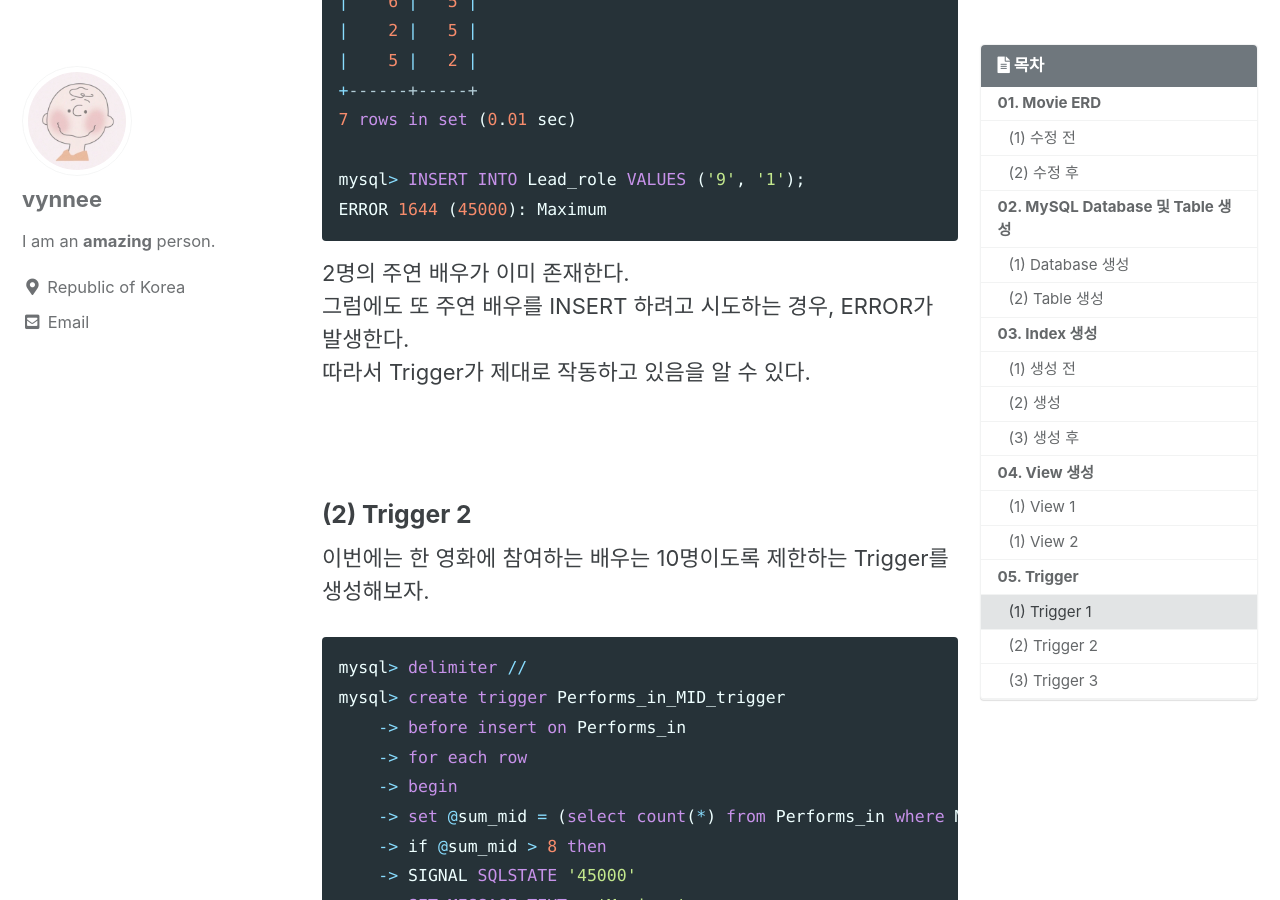
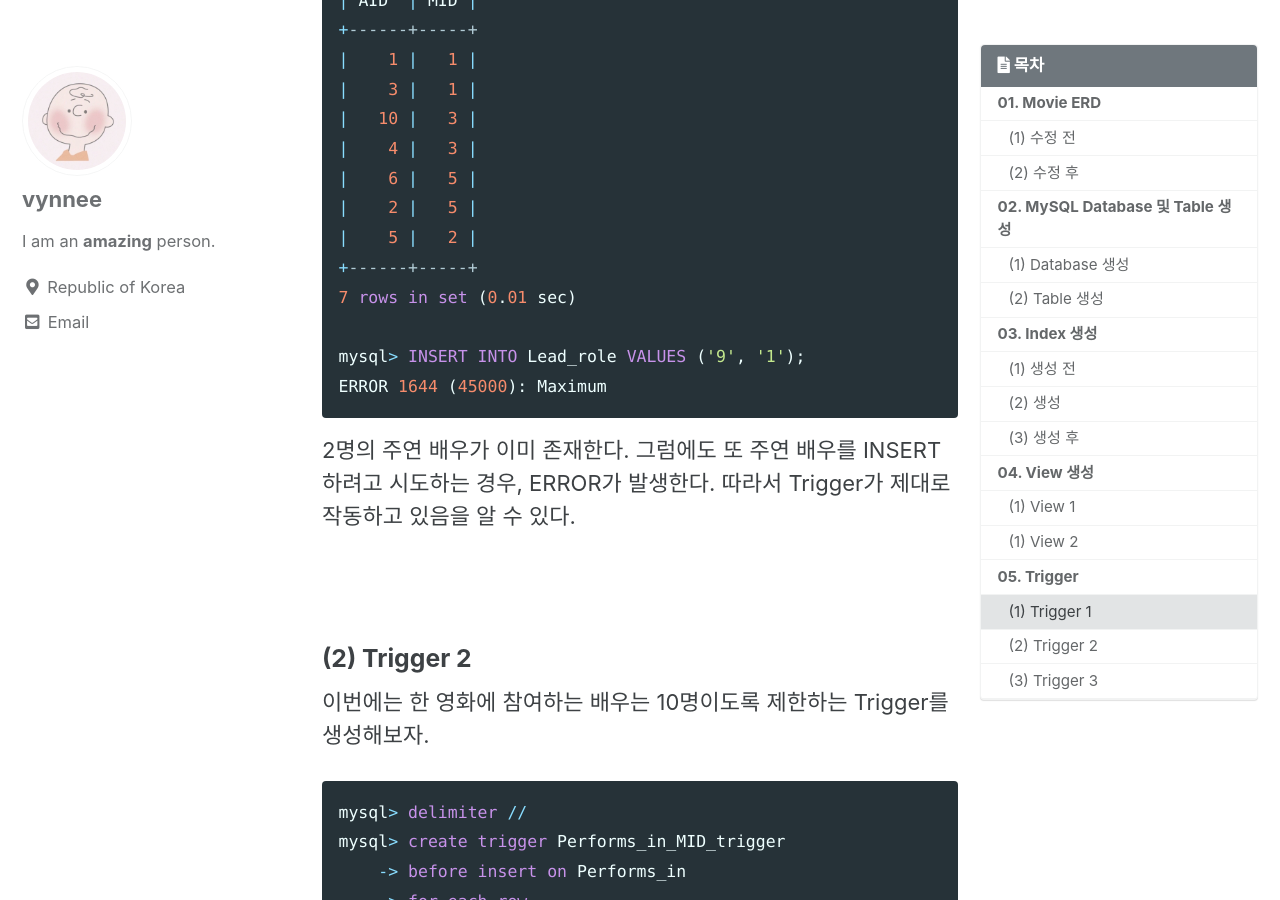
Before and after one commit to vynnee/vynnee.github.io, a Jekyll site: the page built from _posts/2020-12/eclipse/2020-12-28-db1.md, in a window 1280 px wide and 900 px high, scrolled down 10916 px. Built offline with Jekyll 4.4.1, drawn with Linux system fonts in a browser that asks for light colours; cached includes are drawn as plain includes; comment, search, counter and statistics services are not loaded; some of the changed text lies outside the part shown.

Commit message:
[2021-01-02] post modify

````diff
--- a/_posts/2020-12/eclipse/2020-12-28-db1.md
+++ b/_posts/2020-12/eclipse/2020-12-28-db1.md
@@ -173,6 +173,9 @@
     -> ON UPDATE CASCADE);
 Query OK, 0 rows affected (0.05 sec)
 ```
+FK 에 CASCADE 조건을 추가해주었다. 삭제 및 갱신 시 관련 애트리뷰트를 모두 삭제 가능하다. 예를 들어, Actor 테이블에서 AID 가 1인 배우를 삭제할 경우 Lead_role, Perfomrs_in 등 AID 를 참조하는 모든 테이블에서 삭제 가능하다.<br>
+
+<br>
 
 ## 03. Index 생성
 ### (1) 생성 전
@@ -231,8 +234,7 @@
 +---------+-----+
 10 rows in set (0.00 sec)
 ```
-Index 생성 후, 조인을 해보니 0.00 sec 으로 시간이 단축 된 것을 확인할 수 있다.<br>
-Index 가 잘 실행되고 있음을 알 수 있다.<br>
+Index 생성 후, 조인을 해보니 0.00 sec 으로 시간이 단축 된 것을 확인할 수 있다. Index 가 잘 실행되고 있음을 알 수 있다.<br>
 
 <br>
 
@@ -331,9 +333,7 @@
 mysql> INSERT INTO Lead_role VALUES ('9', '1');
 ERROR 1644 (45000): Maximum
 ```
-2명의 주연 배우가 이미 존재한다.<br>
-그럼에도 또 주연 배우를 INSERT 하려고 시도하는 경우, ERROR가 발생한다.<br>
-따라서 Trigger가 제대로 작동하고 있음을 알 수 있다. <br>
+2명의 주연 배우가 이미 존재한다. 그럼에도 또 주연 배우를 INSERT 하려고 시도하는 경우, ERROR가 발생한다. 따라서 Trigger가 제대로 작동하고 있음을 알 수 있다. <br>
 
 <br>
 
@@ -366,7 +366,7 @@
 +------------+
 |          9 |
 +------------+
-1	row in set (0.00 sec)
+1 row in set (0.00 sec)
 ```
 현재 MID가 1인 영화에 참여하고 있는 배우의 수는 9명이다.<br>
 
@@ -376,8 +376,7 @@
 mysql> INSERT INTO Performs_in VALUES ('10', '1');
 ERROR 1644 (45000): Maximum
 ```
-MID가 1인 영화에 AID가 10인 배우를 INSERT 해보았지만 ERROR가 발생했다.<br>
-Trigger가 제대로 작동되고 있다.<br>
+MID가 1인 영화에 AID가 10인 배우를 INSERT 해보았지만 ERROR가 발생했다. Trigger가 제대로 작동되고 있다.<br>
 
 <br>
 
````
